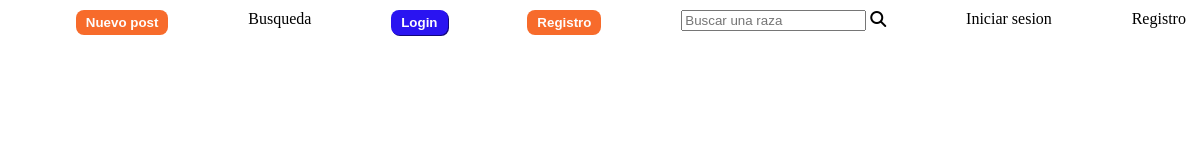
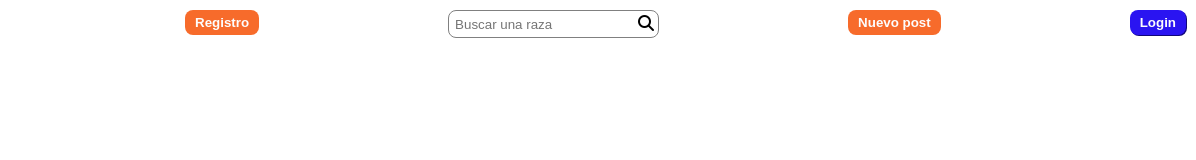
Before and after one commit to Tania0304/hello-git, a plain HTML site: page index.html in a window 1280 px wide. Shown: the full height of the page, 84-1280 px from the left. Drawn offline with Linux system fonts and the light colour scheme.

Commit message:
Solucionar errores finales

```diff
--- a/index.html
+++ b/index.html
@@ -16,13 +16,6 @@
 
             <img class="logo" src="./image/5219077.jpg"  />
             <li>
-                <button class=" button mainButton" type="button">Nuevo post</button>
-            </li>
-            <li>Busqueda</li>
-            <li>
-                <button class=" button secondaryButton" type="button">Login</button>
-            </li>
-            <li>
                 <button class="button mainButton" type="button">Registro</button>
             </li>
             <li>
@@ -31,8 +24,13 @@
                     <i class="fas fa-search"></i>
                 </div>
             </li>
-            <li>Iniciar sesion</li>
-            <li>Registro</li>
+            <li>
+                <button class=" button mainButton" type="button">Nuevo post</button>
+            </li>
+            <li>
+                <button class=" button secondaryButton" type="button">Login</button>
+            </li>
+
       </ul>
     </header>
     <main>
--- a/styles.css/estilos.css
+++ b/styles.css/estilos.css
@@ -47,3 +47,19 @@ ul{
 .secondaryButton:hover{
     box-shadow: 3px 3px rgb(10, 17, 105);
 }
+
+.buscar{
+    background-color: white;
+    border: 1px solid gray;
+    padding: 4px;
+    border-radius: 8px;
+}
+
+.buscar:focus-within{
+    border: 1px solid blue;
+}
+
+.buscar > input{
+    outline: none;
+    border: 0px;
+}
```
